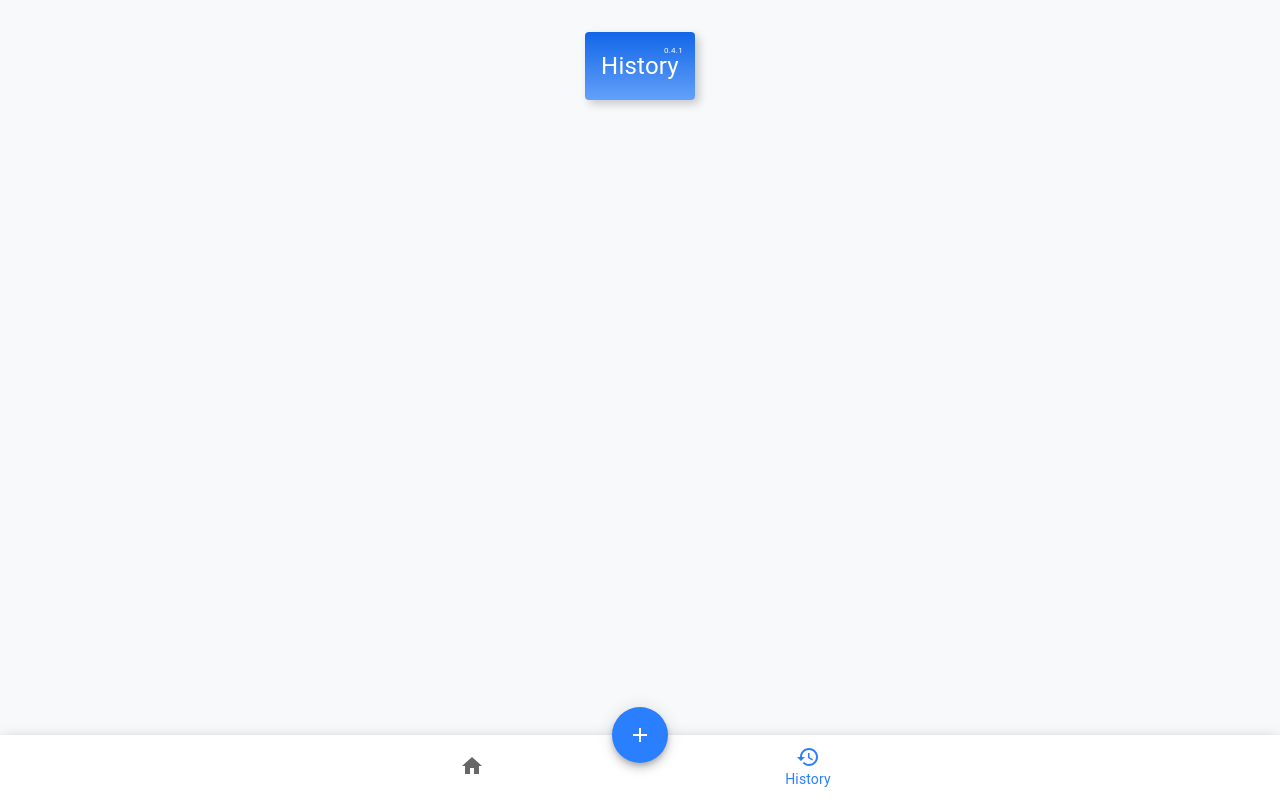
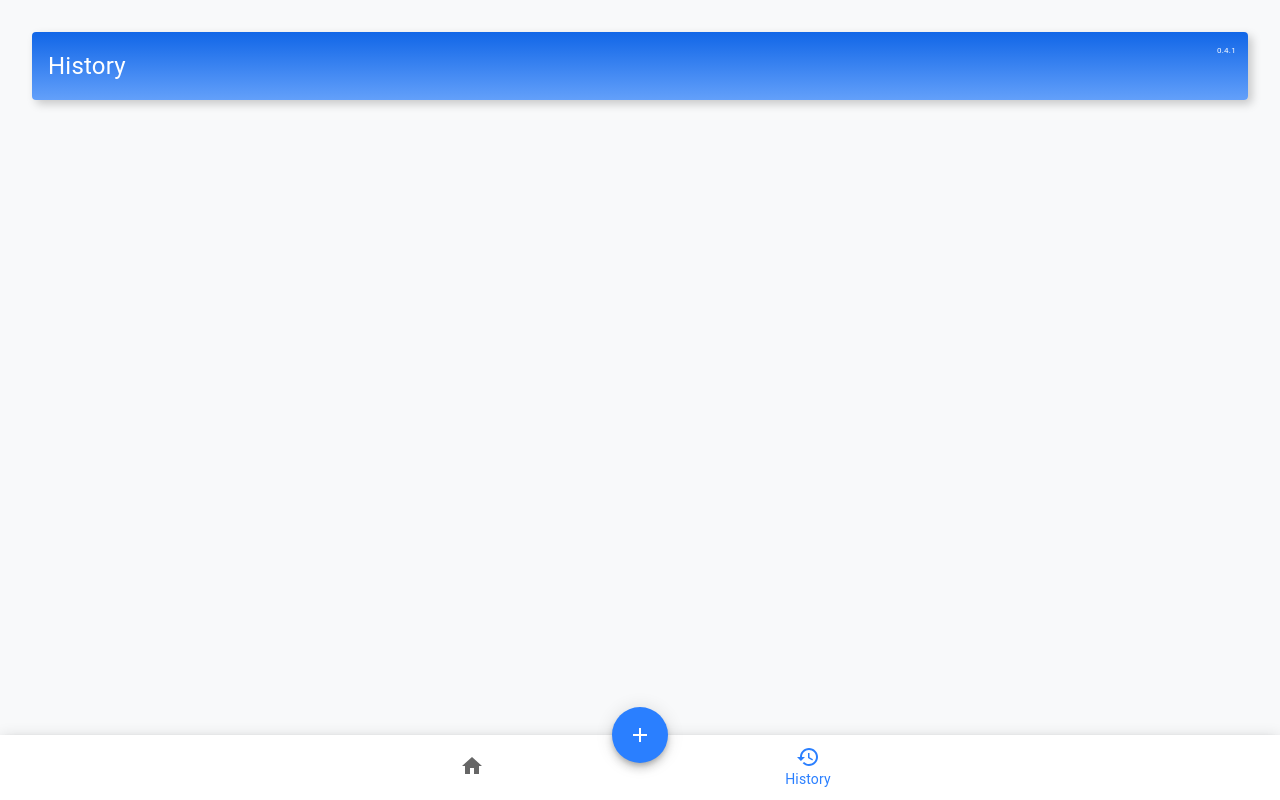
Before and after one commit to ovisatech/flowlog, a React (Create React App) app: page /history in a window 1280 px wide. Built offline with nearby package versions, Linux system fonts and the light colour scheme.

Commit message:
fixes width problem in the layout component

```diff
--- a/src/components/Layout/Layout.tsx
+++ b/src/components/Layout/Layout.tsx
@@ -50,16 +50,20 @@ const Layout: React.FC<{ children: React.ReactNode }> = ({ children }) => {
   ];
 
   return (
-    <Box sx={{ display: "flex", flexDirection: "column", minHeight: "100vh" }}>
+    <Box
+      sx={{
+        display: "flex",
+        flexDirection: "column",
+        minHeight: "100vh",
+        width: "100%",
+      }}
+    >
       <AddFlow open={isAddFlowOpen} onClose={handleAddFlowClose} />
       <AddLiquid open={isAddLiquidOpen} onClose={handleAddLiquidClose} />
 
       <Box
         sx={{
           flex: 1,
-          overflow: "auto",
-          maxWidth: 600,
-          margin: "auto",
           padding: 4,
         }}
       >
--- a/src/pages/HistoryPage/HistoryPage.tsx
+++ b/src/pages/HistoryPage/HistoryPage.tsx
@@ -1,6 +1,7 @@
 import { useEntriesContext } from "../../context/EntriesContext";
 import DisplayEntry from "../../components/DisplayEntry";
 import TitleCard from "../../components/TitleCard/TitleCard";
+import { Box } from "@mui/material";
 
 const HistoryPage = () => {
   const { urinationEntriesData, liquidEntriesData } = useEntriesContext();
```
Also changed, not shown: 1 other file (tests, documents, lock files or other folders).
